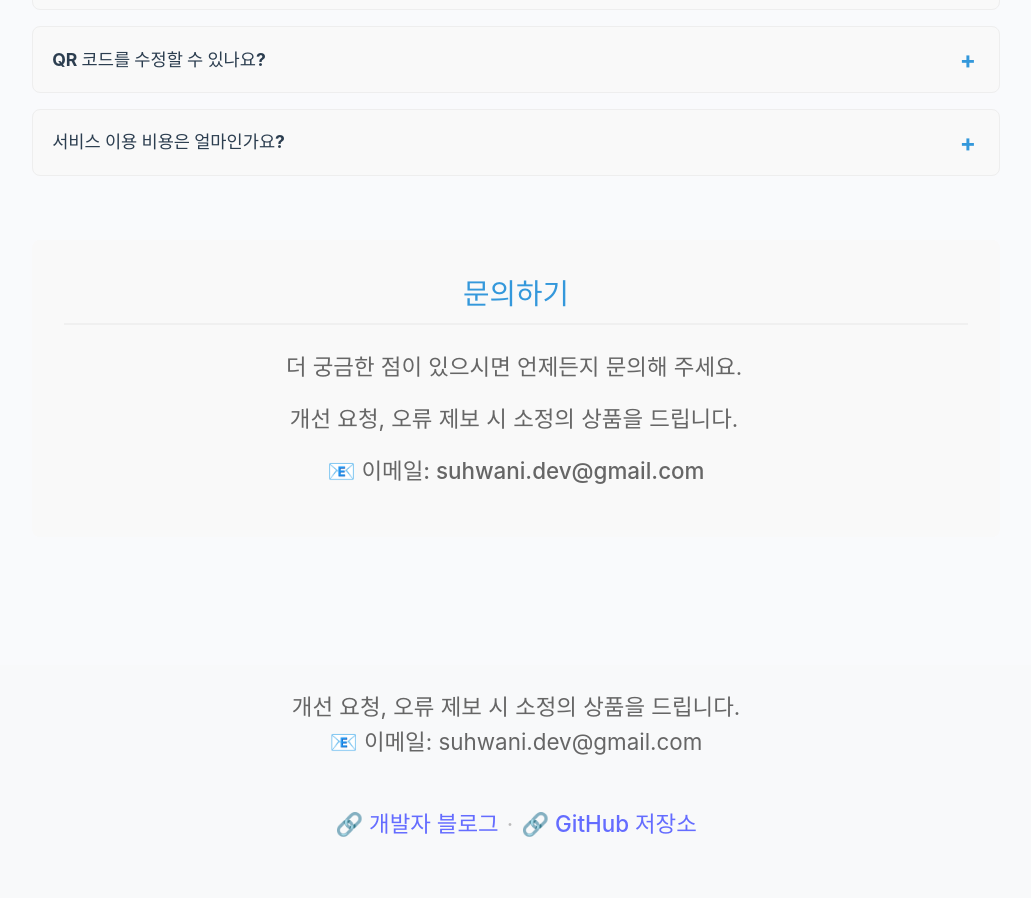
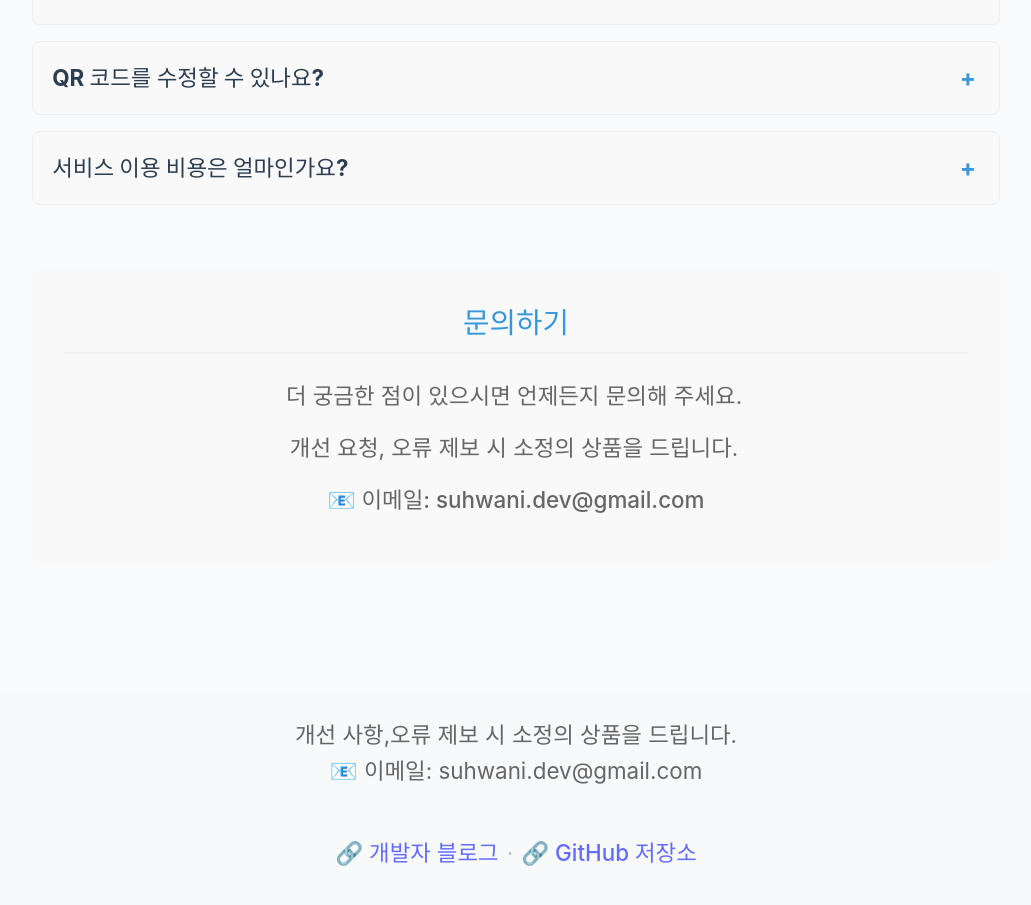
Before and after one commit to qr-playground/front, a React (Vite) app: page /about in a window 1280 px wide. Shown: the part 1543-2448 px from the top of the page, without its empty margins (124-1155 px from the left). Built offline with nearby package versions, Linux system fonts and the light colour scheme; no server answers.

Commit message:
Fix: 소개 페이지 문구 수정

```diff
--- a/src/components/layout/Layout/Layout.tsx
+++ b/src/components/layout/Layout/Layout.tsx
@@ -14,7 +14,7 @@ const Layout: React.FC<LayoutProps> = ({ children }) => {
       <footer className="footer">
         <div className="footer-content">
           <p>
-            개선 요청, 오류 제보 시 소정의 상품을 드립니다.
+            개선 사항,오류 제보 시 소정의 상품을 드립니다.
             <br />
             📧 이메일: suhwani.dev@gmail.com
           </p>
--- a/src/pages/About/About.css
+++ b/src/pages/About/About.css
@@ -148,7 +148,7 @@
 }
 
 .faq-question h3 {
-  font-size: 1.1rem;
+  font-size: 1.4rem;
   margin: 0;
   color: #2c3e50;
   flex: 1;
@@ -183,6 +183,8 @@
 .faq-answer p {
   margin: 0;
   color: #555;
+  font-size: 1.3rem; /* 답변 글자 크기 약간 작게 */
+  white-space: pre-line; /* \n 줄바꿈을 실제 줄바꿈으로 표시 */
 }
 
 /* 문의하기 섹션 스타일 */
--- a/src/pages/About/About.tsx
+++ b/src/pages/About/About.tsx
@@ -16,12 +16,12 @@ const About: React.FC = () => {
     {
       question: "QR 코드는 어떻게 스캔하나요?",
       answer:
-        "대부분의 스마트폰 기본 카메라 앱으로 QR 코드를 스캔할 수 있습니다. 또한 링크로 접근하실 수 있습니다.",
+        "대부분의 스마트폰 기본 카메라 앱으로 QR 코드를 스캔할 수 있습니다.\n또한 링크로 접근하실 수 있습니다.",
     },
     {
       question: "생성한 QR 코드는 얼마나 오래 사용할 수 있나요?",
       answer:
-        "QR코드는 생성 시 설정한 기간동안 사용할 수 있습니다. 단, 오랜 시간 유지하고 싶다면 이메일 문의 부탁드립니다.",
+        "QR코드는 생성 시 설정한 기간동안 사용할 수 있습니다. \n단, 오랜 시간 유지하고 싶다면 이메일 문의 부탁드립니다.",
     },
     {
       question: "QR 코드를 수정할 수 있나요?",
@@ -30,7 +30,7 @@ const About: React.FC = () => {
     {
       question: "서비스 이용 비용은 얼마인가요?",
       answer:
-        "무료로 제공하는 베타 버전입니다. 단, 100명이 넘는 대규모 인원은 이메일 문의 부탁드립니다.",
+        "무료로 제공하는 베타 버전입니다. \n단, 100명이 넘는 대규모 인원은 이메일 문의 부탁드립니다.",
     },
   ];
 
```
